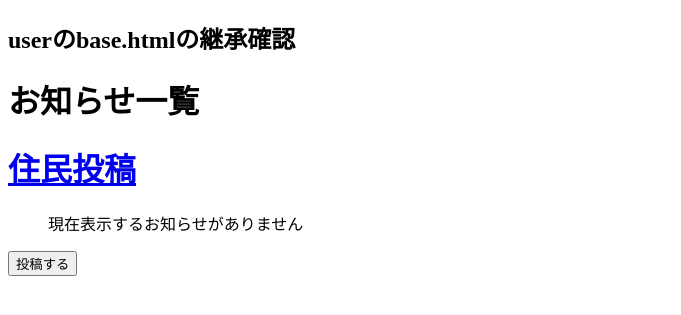
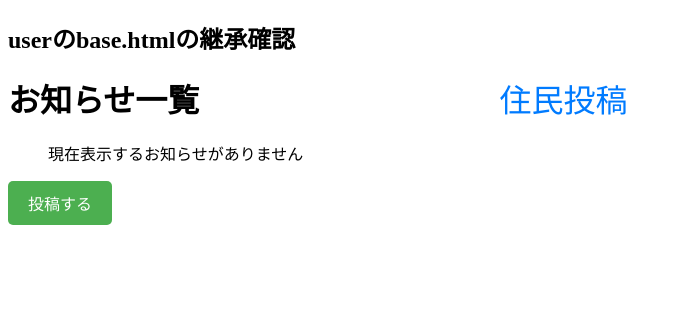
Before and after one commit to kosuke0413/test, a Flask app: template minimalapp/notice/templates/notice/top.html in a window 1280 px wide. Shown: the top 315 px of the page, without its empty margins (0-681 px from the left). Run offline with Flask 3, Linux system fonts and the light colour scheme; the template is opened without the code that fills it, so the values that code supplies are empty; parts of the project's set-up code (start-up, migrations or seed data) failed here and were passed over.

Commit message:
topとお知らせ投稿のcss

```diff
--- a/minimalapp/notice/templates/notice/top.html
+++ b/minimalapp/notice/templates/notice/top.html
@@ -2,20 +2,18 @@
 {% block title %} お知らせ一覧 {% endblock %}
 
 {% block content %}
-<h1>お知らせ一覧</h1>
-<h1><a href="/post/list">住民投稿</a></h1>
+<div class="header-container">
+    <h1 class="notice-title">お知らせ一覧</h1>
+    <a href="/post/list" class="post-link">住民投稿</a>
+</div>
 
-
-<body>
-
+<div>
     <ul>
         {% if notices %}
         {% for notice in notices %}
         <li>
             <a href="{{ url_for('notice.detail', notice_id=notice.notice_id) }}">
                 {{ notice.notice_title }}
-            </a>
-
             </a>
         </li>
         {% endfor %}
@@ -24,10 +22,58 @@
         {% endif %}
     </ul>
     <form action="{{ url_for('notice.create_notice') }}" method="get" style="display:inline;">
-        <button type="submit" class="btn btn-primary">投稿する</button>
+        <button type="submit" class="post-button">投稿する</button>
     </form>
+</div>
 
-</body>
+<!-- CSS -->
+<style>
+    /*ヘッダー*/
+    .header-container {
+        display: flex;
+        justify-content: flex-start;
+        align-items: center;
+        /*お知らせ一覧と住民投稿の空白の大きさを決める*/
+        gap: 300px;
+        margin-bottom: 20px;
+    }
+
+    /* タイトルのスタイル */
+    .notice-title {
+        font-size: 2.0em;
+        margin: 0;
+
+    }
+
+    /* リンクのスタイル */
+    .post-link {
+        font-size: 2.0em;
+        text-decoration: none;
+        color: #007bff;
+        transition: color 0.3s;
+    }
+
+    /*リンクにカーソルを置いたときの色変更*/
+    .post-link:hover {
+        color: #0056b3;
+    }
+
+    /*投稿ボタン*/
+    .post-button {
+        display: block;
+        padding: 10px 20px;
+        font-size: 1em;
+        background-color: #4CAF50;
+        color: white;
+        border: none;
+        border-radius: 5px;
+        text-decoration: none;
+        transition: background 0.3s, transform 0.2s;
+    }
+
+    .post-button:hover {
+        background-color: #45a049;
+        transform: scale(1.05);
+    }
+</style>
 {% endblock %}
-
-</html>
```
Also changed, not shown: minimalapp/notice/templates/notice/create.html (+139 -4 lines).
